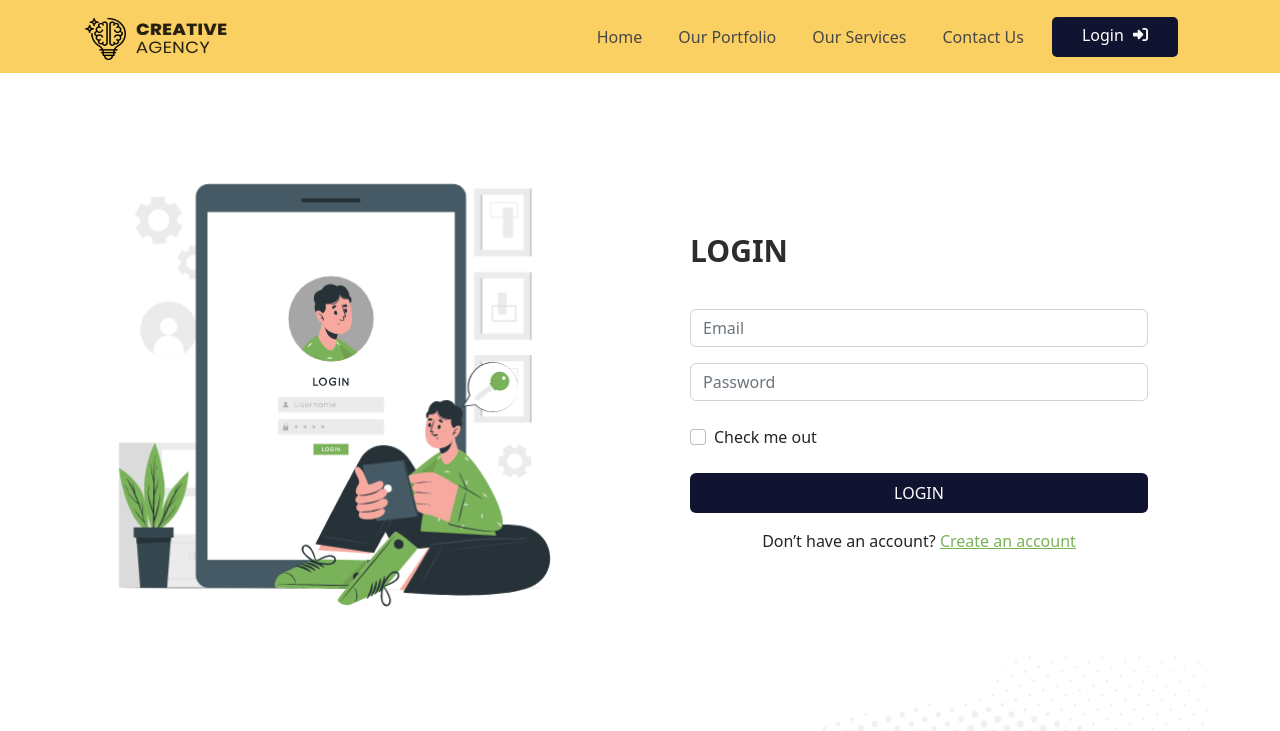
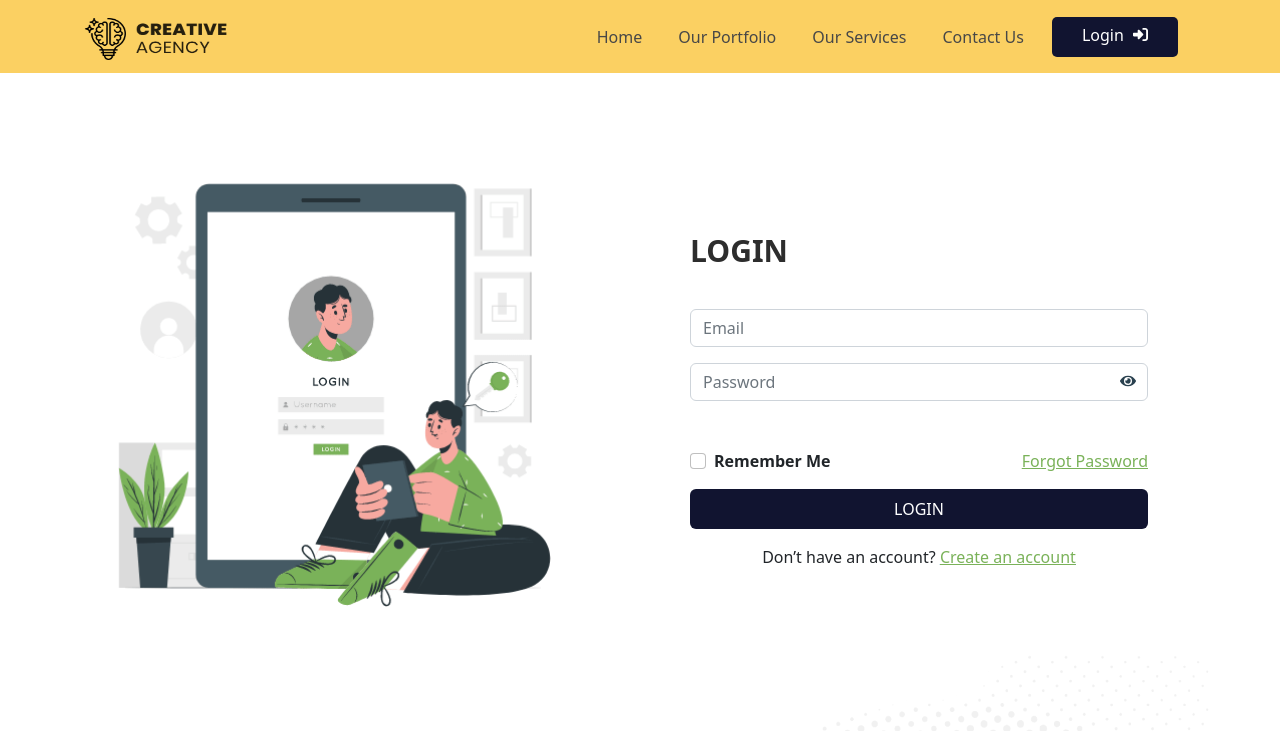
Before and after one commit to azimuddin2/creative-agency-client, a React (Create React App) app: page /login in a window 1280 px wide. Shown: the top 731 px of the page. Built offline with nearby package versions, Linux system fonts and the light colour scheme; no server answers.

Commit message:
update a login and signup page

```diff
--- a/package.json
+++ b/package.json
@@ -15,6 +15,7 @@
     "react-bootstrap": "^2.6.0",
     "react-dom": "^18.2.0",
     "react-hot-toast": "^2.4.1",
+    "react-icons": "^4.8.0",
     "react-router-dom": "^6.4.3",
     "react-scripts": "5.0.1",
     "react-scroll-to-top": "^3.0.0",
--- a/src/Pages/Login/Login/Login.css
+++ b/src/Pages/Login/Login/Login.css
@@ -42,6 +42,14 @@
     text-decoration-line: underline;
 }
 
+.form-check-input:checked {
+    background-color: #111430 !important;
+    border-color: #111430 !important;
+}
+
+.forgot-password{
+    color: #7AB259;
+}
 
 /* responsive mobile device */
 @media only screen and (max-width: 576px) {
--- a/src/Pages/Login/Login/Login.js
+++ b/src/Pages/Login/Login/Login.js
@@ -2,12 +2,14 @@ import { Button, Form } from 'react-bootstrap';
 import { Link } from 'react-router-dom';
 import './Login.css';
 import login from '../../../assets/images/login.gif';
-import { useContext } from 'react';
+import { useContext, useState } from 'react';
 import { AuthContext } from '../../../contexts/AuthProvider/AuthProvider';
 import { toast } from 'react-hot-toast';
+import { FaEye, FaEyeSlash } from 'react-icons/fa';
 
 const Login = () => {
     const { signIn } = useContext(AuthContext);
+    const [showPassword, setShowPassword] = useState(false);
 
     const handleFormSubmit = event => {
         event.preventDefault();
@@ -36,16 +38,45 @@ const Login = () => {
                     <h2 className='form-title'>Login</h2>
                     <Form onSubmit={handleFormSubmit}>
                         <Form.Group className="mb-3" controlId="formBasicEmail">
-                            <Form.Control name='email' type="email" placeholder="Email" required />
+                            <Form.Control
+                                name='email'
+                                type="email"
+                                placeholder="Email"
+                                required
+                            />
                         </Form.Group>
 
-                        <Form.Group className="mb-4" controlId="formBasicPassword">
-                            <Form.Control name='password' type="password" placeholder="Password" required />
+                        <Form.Group className="mb-5" controlId="formBasicPassword">
+                            <Form.Control
+                                name='password'
+                                type={showPassword ? "text" : "password"}
+                                placeholder="Password"
+                                required
+                            />
+                            <p
+                                className='show-password'
+                                onClick={() => setShowPassword(!showPassword)}
+                            >
+                                {
+                                    showPassword ?
+                                        <FaEyeSlash className='fs-6'></FaEyeSlash>
+                                        :
+                                        <FaEye className='fs-6'></FaEye>
+                                }
+                            </p>
                         </Form.Group>
 
-                        <Form.Group className="mb-4" controlId="formBasicCheckbox">
-                            <Form.Check type="checkbox" label="Check me out" />
-                        </Form.Group>
+                        <div className="form-check mb-3">
+                            <input className="form-check-input" type="checkbox" value="" id="flexCheckDefault" />
+                            <div className='d-flex justify-content-between align-items-center'>
+                                <label className="form-check-label fw-semibold" for="flexCheckDefault">
+                                    Remember Me
+                                </label>
+                                <label className="form-check-label" for="flexCheckDefault">
+                                    <Link className='forgot-password'> Forgot Password</Link>
+                                </label>
+                            </div>
+                        </div>
 
                         <Button className='submit-button py-2' type="submit">LOGIN</Button>
                     </Form>
--- a/src/Pages/Login/SignUp/SignUp.css
+++ b/src/Pages/Login/SignUp/SignUp.css
@@ -12,7 +12,19 @@
 .signUp-form {
     background-color: rgba(255, 255, 255, 0.2);
     padding: 50px;
-    margin-top: 30px;
+    margin-top: 20px;
+}
+
+.show-password {
+    position: absolute;
+    color: #2A414F;
+    cursor: pointer;
+    margin-left: 430px;
+    margin-top: -34px;
+}
+
+.link {
+    color: #7AB259;
 }
 
 
@@ -34,6 +46,10 @@
 
     .signUp-image {
         margin: auto;
+    }
+
+    .show-password {
+        right: 40px;
     }
 }
 
@@ -57,4 +73,8 @@
     .signUp-image {
         margin: auto;
     }
+
+    .show-password {
+        right: 100px;
+    }
 }
--- a/src/Pages/Login/SignUp/SignUp.js
+++ b/src/Pages/Login/SignUp/SignUp.js
@@ -2,12 +2,14 @@ import { Button, Form } from 'react-bootstrap';
 import { Link } from 'react-router-dom';
 import signup from '../../../assets/images/signup.gif';
 import './SignUp.css';
-import { useContext } from 'react';
+import { useContext, useState } from 'react';
 import { AuthContext } from '../../../contexts/AuthProvider/AuthProvider';
 import { toast } from 'react-hot-toast';
+import { FaEyeSlash, FaEye } from 'react-icons/fa';
 
 const SignUp = () => {
-    const { createUser } = useContext(AuthContext);
+    const { createUser, updateUserProfile } = useContext(AuthContext);
+    const [showPassword, setShowPassword] = useState(false);
 
     const handleFormSubmit = event => {
         event.preventDefault();
@@ -19,10 +21,22 @@ const SignUp = () => {
         createUser(email, password)
             .then(result => {
                 const user = result.user;
+                handleUpdateUserProfile(name);
                 toast.success(`Create user successfully ${user?.email}`);
                 console.log(user)
                 form.reset();
             })
+            .catch(error => {
+                toast.error(error.message);
+            })
+    };
+
+    const handleUpdateUserProfile = (name) => {
+        const profile = {
+            displayName: name
+        }
+        updateUserProfile(profile)
+            .then(() => { })
             .catch(error => {
                 toast.error(error.message);
             })
@@ -38,20 +52,49 @@ const SignUp = () => {
                     <h2 className='form-title'>Sign Up</h2>
                     <Form onSubmit={handleFormSubmit}>
                         <Form.Group className="mb-3" controlId="formBasicName">
-                            <Form.Control name='name' type="text" placeholder="Name" required />
+                            <Form.Control
+                                name='name'
+                                type="text"
+                                placeholder="Name"
+                                required
+                            />
                         </Form.Group>
 
                         <Form.Group className="mb-3" controlId="formBasicEmail">
-                            <Form.Control name='email' type="email" placeholder="Email" required />
+                            <Form.Control
+                                name='email'
+                                type="email"
+                                placeholder="Email"
+                                required
+                            />
                         </Form.Group>
 
-                        <Form.Group className="mb-4" controlId="formBasicPassword">
-                            <Form.Control name='password' type="password" placeholder="Password" required />
+                        <Form.Group className="mb-5" controlId="formBasicPassword">
+                            <Form.Control
+                                name='password'
+                                type={showPassword ? 'text' : 'password'}
+                                placeholder="Password"
+                                required
+                            />
+                            <p
+                                className='show-password'
+                                onClick={() => setShowPassword(!showPassword)}
+                            >
+                                {
+                                    showPassword ?
+                                        <FaEyeSlash className='fs-6'></FaEyeSlash>
+                                        :
+                                        <FaEye className='fs-6'></FaEye>
+                                }
+                            </p>
                         </Form.Group>
 
-                        <Form.Group className="mb-4" controlId="formBasicCheckbox">
-                            <Form.Check type="checkbox" label="Check me out" />
-                        </Form.Group>
+                        <div className="form-check mb-3">
+                            <input className="form-check-input" type="checkbox" value="" id="flexCheckDefault" />
+                            <label className="form-check-label fw-semibold" for="flexCheckDefault">
+                                I agree to the <Link className='link'>terms and conditions</Link>
+                            </label>
+                        </div>
 
                         <Button className='submit-button py-2' type="submit">SIGN UP</Button>
                     </Form>
--- a/src/Pages/Shared/Header/Header.css
+++ b/src/Pages/Shared/Header/Header.css
@@ -14,6 +14,9 @@
     text-align: center;
     color: #ffffff !important;
     padding: 6px 30px !important;
+    display: flex;
+    align-items: center;
+    justify-content: center;
 }
 
 .navbar-menu a{
--- a/src/Pages/Shared/Header/Header.js
+++ b/src/Pages/Shared/Header/Header.js
@@ -17,7 +17,7 @@ const Header = () => {
             .catch(error => {
                 toast.error(error.message);
             })
-    }
+    };
 
     return (
         <>
@@ -33,7 +33,12 @@ const Header = () => {
                             <Nav.Link href="/#project">Our Portfolio</Nav.Link>
                             <Nav.Link href="/#services">Our Services</Nav.Link>
                             <Nav.Link href="/#contact">Contact Us</Nav.Link>
-                            <Nav.Link as={Link} className='login' to="/login"><span>Login</span> <FontAwesomeIcon className='icon' icon={faRightToBracket}></FontAwesomeIcon> </Nav.Link>
+                            {
+                                user?.uid ?
+                                    <button className='login border-0' onClick={handleLogout}><span>Logout</span><FontAwesomeIcon className='icon' icon={faRightToBracket}></FontAwesomeIcon></button>
+                                    :
+                                    <Nav.Link as={Link} className='login' to="/login"><span>Login</span> <FontAwesomeIcon className='icon' icon={faRightToBracket}></FontAwesomeIcon> </Nav.Link>
+                            }
                         </Nav>
                     </Navbar.Collapse>
                 </Container>
--- a/src/contexts/AuthProvider/AuthProvider.js
+++ b/src/contexts/AuthProvider/AuthProvider.js
@@ -1,6 +1,13 @@
 import React, { useEffect, useState } from 'react';
 import { createContext } from 'react';
-import { createUserWithEmailAndPassword, getAuth, onAuthStateChanged, signInWithEmailAndPassword, signOut } from "firebase/auth";
+import {
+    createUserWithEmailAndPassword,
+    getAuth,
+    onAuthStateChanged,
+    signInWithEmailAndPassword,
+    signOut,
+    updateProfile
+} from "firebase/auth";
 import app from '../../firebase/firebase.config';
 
 export const AuthContext = createContext();
@@ -18,6 +25,10 @@ const AuthProvider = ({ children }) => {
     const signIn = (email, password) => {
         setLoading(true);
         return signInWithEmailAndPassword(auth, email, password);
+    };
+
+    const updateUserProfile = (profile) => {
+        return updateProfile(auth.currentUser, profile);
     };
 
     const logOut = () => {
@@ -41,6 +52,7 @@ const AuthProvider = ({ children }) => {
         loading,
         createUser,
         signIn,
+        updateUserProfile,
         logOut,
     };
 
```
Also changed, not shown: 1 other file (tests, documents, lock files or other folders).
